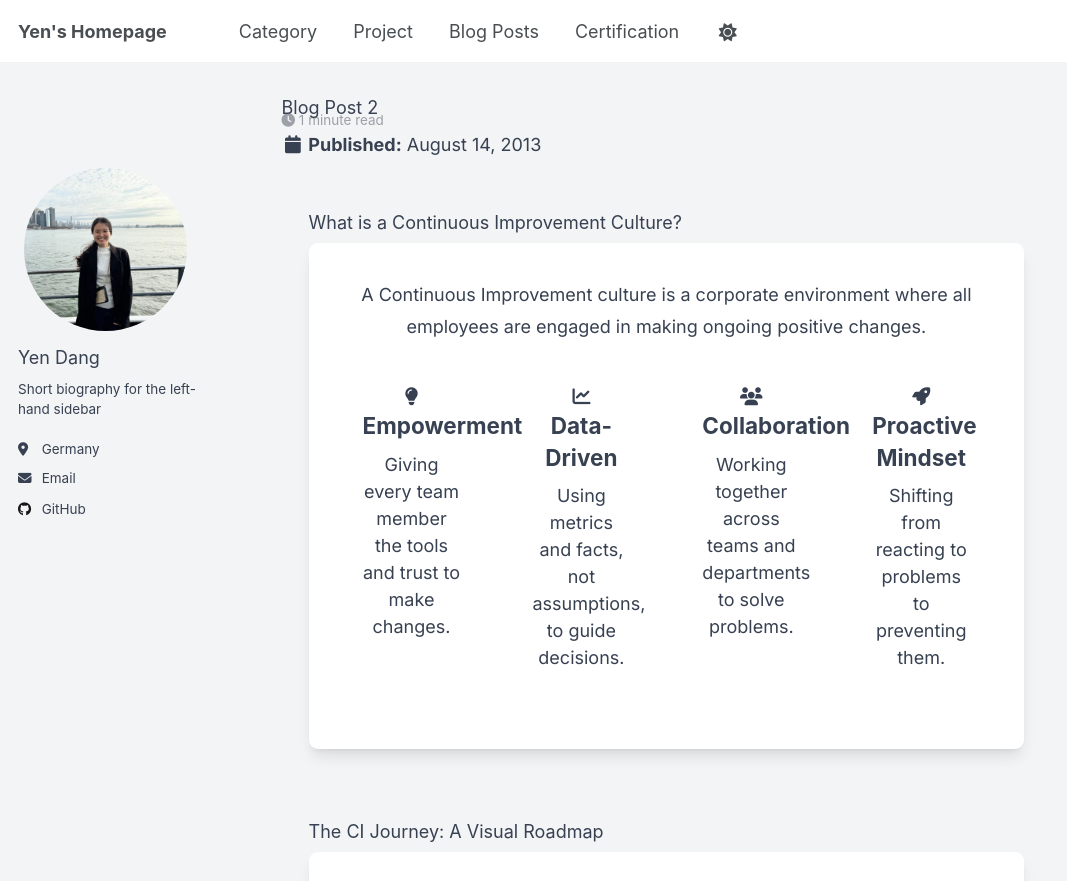
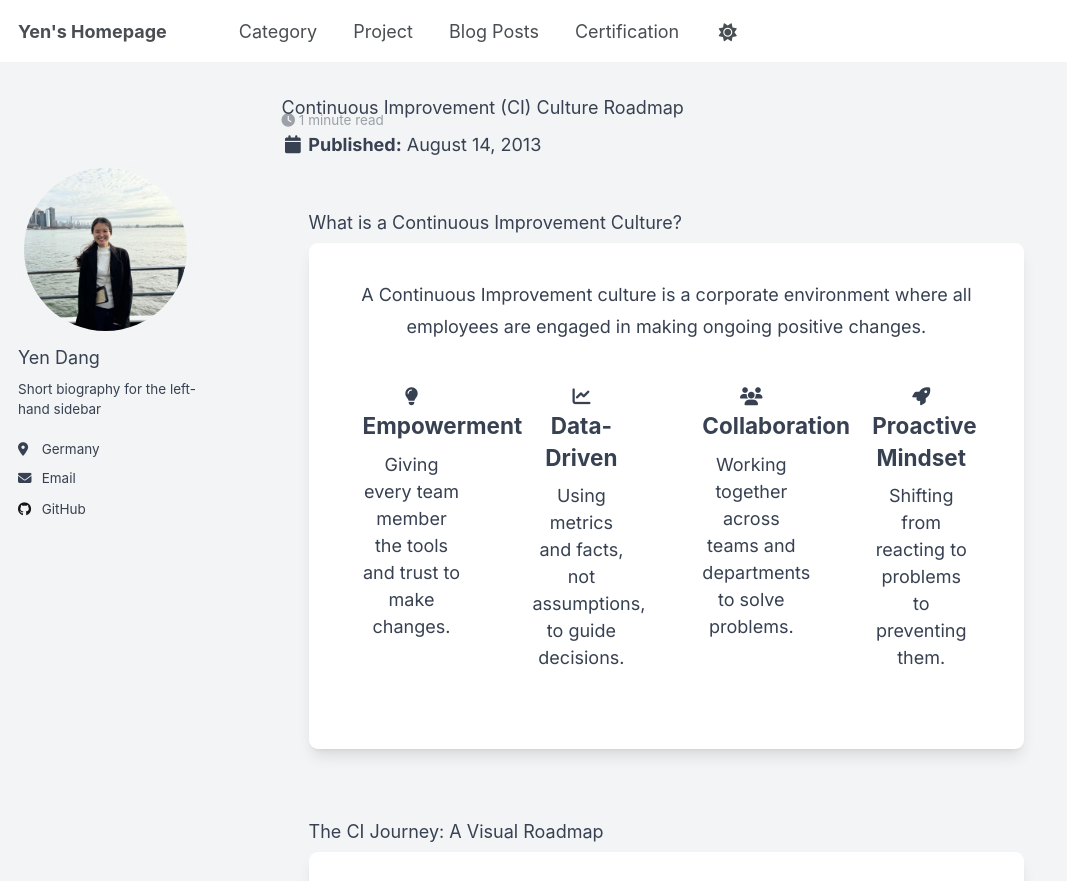
Before and after one commit to yen010390/yen010390.github.io, a Jekyll site: the page built from _posts/2013-08-14-blog-post-2.html, in a window 1280 px wide and 900 px high. Shown: the top 881 px of the window, without its empty margins (0-1067 px from the left). Built offline with Jekyll 4.4.1, drawn with Linux system fonts in a browser that asks for light colours; nearby versions of some CDN libraries; some of the changed lines change nothing that is shown.

Commit message:
Update 2013-08-14-blog-post-2.html

```diff
--- a/_posts/2013-08-14-blog-post-2.html
+++ b/_posts/2013-08-14-blog-post-2.html
@@ -1,5 +1,7 @@
 ---
 date: 2013-08-14
+title: "Continuous Improvement (CI) Culture Roadmap"
+excerpt: "A Continuous Improvement culture is a corporate environment where all employees are engaged in making ongoing positive changes."
 permalink: /posts/2013/08/blog-post-2/
 tags:
   - CI
@@ -11,13 +13,6 @@
 <head>
   <meta charset="UTF-8" />
   <meta name="viewport" content="width=device-width, initial-scale=1.0" />
-  <title>Continuous Improvement (CI) Culture Roadmap</title>
-
-  <!-- Metadata from Markdown front matter -->
-  <meta name="description" content="A Continuous Improvement culture is a corporate environment where all employees are engaged in making ongoing positive changes." />
-  <meta name="keywords" content="CI" />
-  <meta name="date" content="2013-08-14" />
-  <link rel="canonical" href="/posts/2013/08/blog-post-2/" />
 
   <!-- Styles and Fonts -->
   <script src="https://cdn.tailwindcss.com"></script>
```
